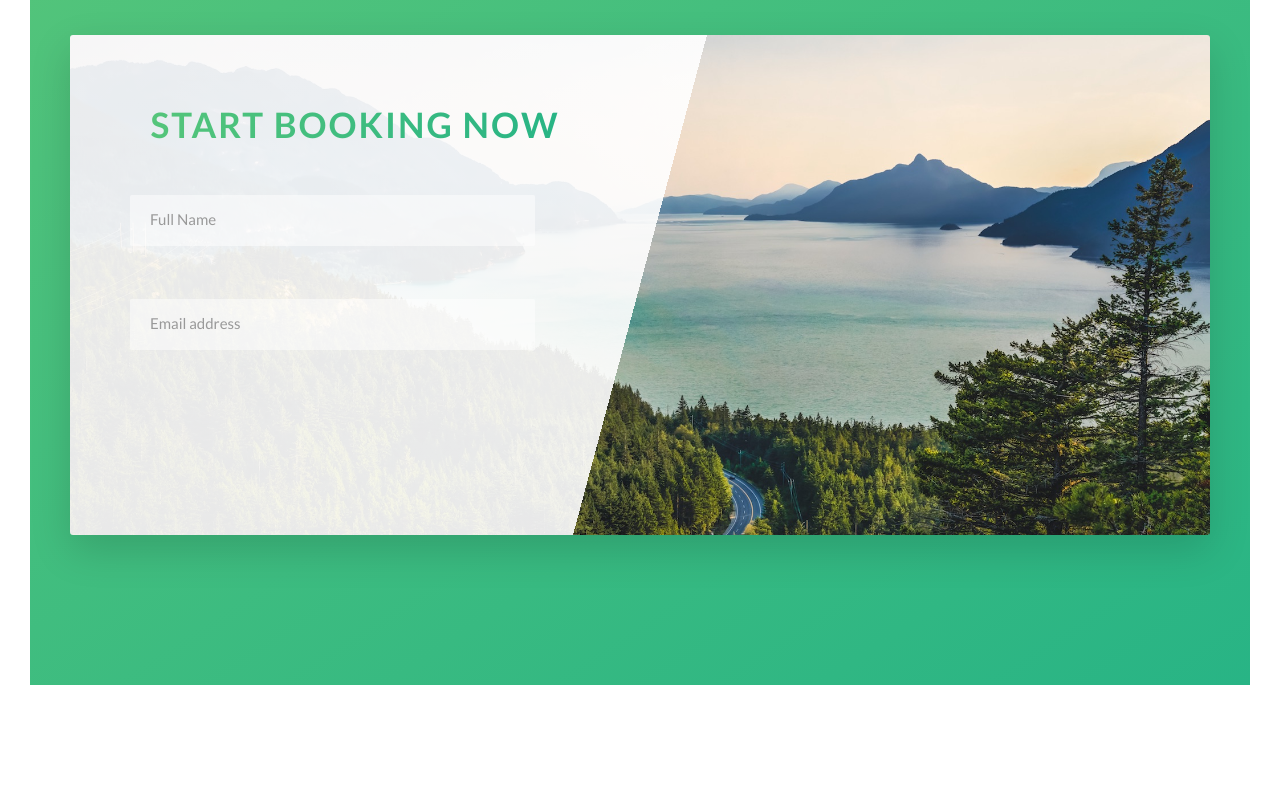
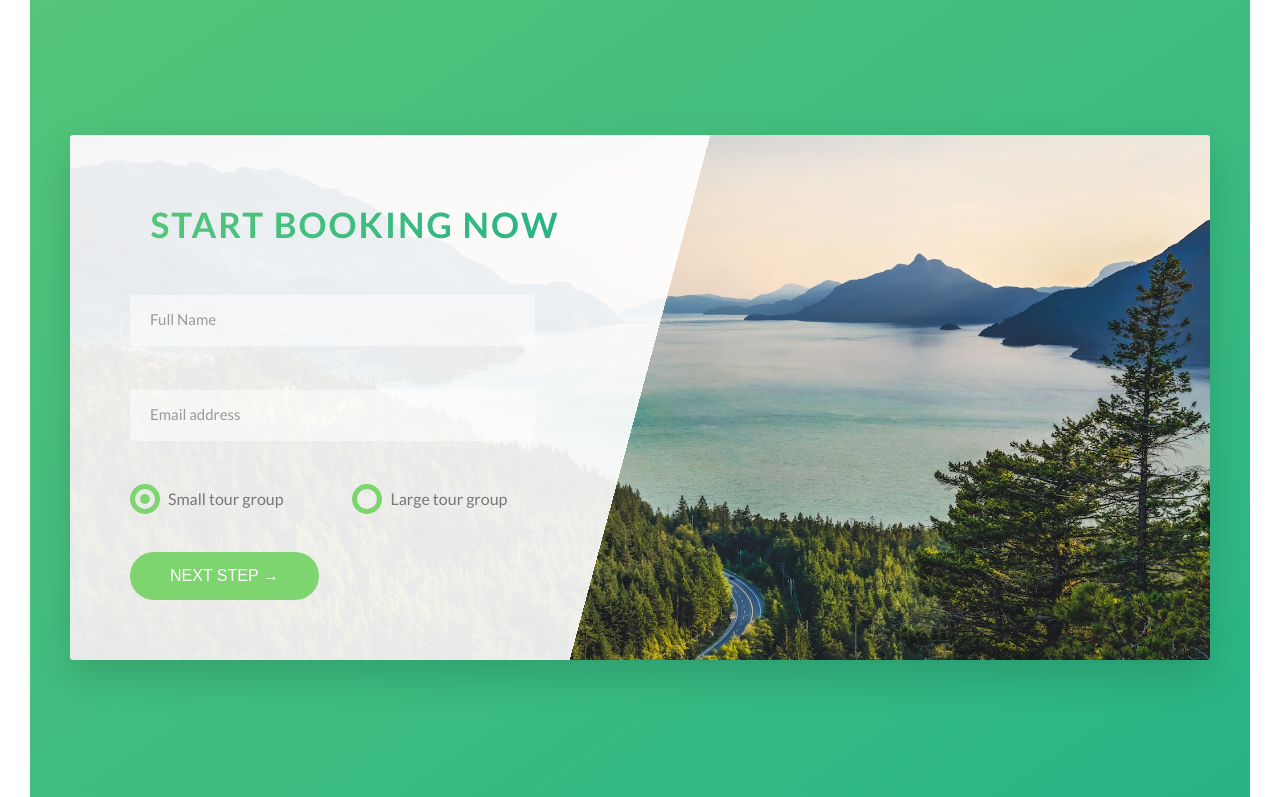
Before and after one commit to Moosees/natours, a website: page index.html in a window 1280 px wide. Shown: the part 4454-5251 px from the top of the page. Before the commit the page ends 5169 px from the top, so only its background shows below. Drawn offline with Linux system fonts and the light colour scheme.

Commit message:
Add form buttons and styles

```diff
--- a/index.html
+++ b/index.html
@@ -212,7 +212,7 @@
                     </div>
                 </div>
             </div>
-            <div class="u-center-text u-margin-top-huge">
+            <div class="u-center-text u-margin-top-big u-margin-bottom-big">
                 <a href="#" class="btn btn--green">Discover all tours</a>
             </div>
         </section>
@@ -287,6 +287,27 @@
                                     Email address
                                 </label>
                             </div>
+                            <div class="form__group u-margin-bottom-medium">
+                                <div class="form__radio-group">
+                                    <input type="radio" class="form__radio-input" id="small" name="size" checked>
+                                    <label for="small" class="form__radio-label">
+                                        <span class="form__radio-button"></span>
+                                        Small tour group
+                                    </label>
+                                </div>
+                                <div class="form__radio-group">
+                                    <input type="radio" class="form__radio-input" id="large" name="size">
+                                    <label for="large" class="form__radio-label">
+                                        <span class="form__radio-button"></span>
+                                        Large tour group
+                                    </label>
+                                </div>
+                            </div>
+                            <div class="form__group">
+                                <button class="btn btn--green">
+                                    Next step &rarr;
+                                </button>
+                            </div>
                         </form>
                     </div>
                 </div>
--- a/sass/base/_utilities.scss
+++ b/sass/base/_utilities.scss
@@ -1,23 +1,25 @@
+// Important should not be used except for utilityclasses.
+
 .u-center-text {
-    text-align: center;
+    text-align: center !important;
 }
 
 .u-margin-bottom-small {
-    margin-bottom: 1.2rem;
+    margin-bottom: 1.2rem !important;
 }
 
 .u-margin-bottom-medium {
-    margin-bottom: 4rem;
+    margin-bottom: 4rem !important;
 }
 
 .u-margin-bottom-big {
-    margin-bottom: 8rem;
+    margin-bottom: 8rem !important;
 }
 
 .u-margin-top-big {
-    margin-top: 8rem;
+    margin-top: 8rem !important;
 }
 
 .u-margin-top-huge {
-    margin-huge: 10rem;
+    margin-top: 10rem !important;
 }
--- a/sass/components/_button.scss
+++ b/sass/components/_button.scss
@@ -1,6 +1,8 @@
 .btn {
+    // & to select buttons without pseudoclasses.
     // :link pseudo class adds the special link state (not visited),
     // :visited in the same declaration to not change anything when visited
+    &,
     &:link,
     &:visited {
         font-size: $font-size-default;
@@ -12,7 +14,11 @@
         transition: all .2s;
         position: relative; // set to relative so the ::after have something to relate to
         backface-visibility: hidden;
-    } // hover pseudo class shows when mouse is over the element
+        // changes for form button
+        border: none;
+        cursor: pointer;
+    }
+    // hover pseudo class shows when mouse is over the element
     &:hover {
         transform: translateY(-.3rem);
         box-shadow: 0 1rem 2rem rgba($color-black, .2); // x-offset, y-offset, blur, color
@@ -20,11 +26,16 @@
             transform: scaleX(1.4) scaleY(1.6);
             opacity: 0;
         }
-    } // active pseudo class is used when the element is clicked
-    &:active {
+    }
+    // active pseudo class is used when the element is clicked
+    // focus pseudo for the form button, without outline
+    &:active,
+    &:focus {
+        outline: none;
         transform: translateY(-.1rem);
         box-shadow: 0 .5rem 1rem rgba($color-black, .2);
-    } // after creates a pseudo element that is (the last) child of the element
+    }
+    // after creates a pseudo element that is (the last) child of the element
     &::after {
         // we need to specify content and display on ::after pseudo elements or they won't show up
         content: "";
@@ -37,7 +48,8 @@
         left: 0;
         z-index: -1; // moves ::after behind the parent
         transition: all .4s;
-    } // hover and after can be combined
+    }
+    // hover and after can be combined
     &--white {
         background-color: $color-white;
         color: $color-grey-dark;
--- a/sass/components/_form.scss
+++ b/sass/components/_form.scss
@@ -1,39 +1,39 @@
 .form {
     &__group:not(:last-child) {
-        margin-bottom: 2rem;
+        margin-bottom: 1.3rem;
     }
 
     &__input {
         font-size: 1.5rem;
-        // browsers sets default for form fonts, we can get around that.
+        // browsers sets default for form fonts, we can get around that
         font-family: inherit;
-        // same thing with font color.
+        // same thing with font color
         color: inherit;
-        // more padding on the sides usually look better, good start point.
+        // more padding on the sides usually look better, good start point
         padding: 1.5rem 2rem;
         border-radius: 2px;
         background-color: rgba($color-white, .5);
         border: none;
-        // transparent border on unfocused inputs so they don't bump down other elements when focused.
+        // transparent border on unfocused inputs so they don't bump down other elements when focused
         border-bottom: 3px solid transparent;
         width: 90%;
         display: block;
         transition: border-bottom .3s;
 
-        // browsers sets a default outline for form inputs.
+        // browsers sets a default outline for form inputs
         &:focus {
             outline: none;
-            // we still need a indicator of what is focused.
+            // we still need a indicator of what is focused
             box-shadow: 0 1rem 2rem rgba($color-black, .1);
             border-bottom: 3px solid $color-primary;
         }
 
-        // invalid is a pseudoclass that only targets inputs with invalid inputs. Pseudoclasses can be stacked.
+        // invalid is a pseudoclass that only targets inputs with invalid inputs. Pseudoclasses can be stacked
         &:focus:invalid {
             border-bottom: 3px solid $color-secondary-dark;
         }
 
-        // pseudoelement that targets the placeholder in inputs.
+        // pseudoelement that targets the placeholder in inputs
         &::-webkit-input-placeholder {
             color: $color-grey-dark-2;
         }
@@ -42,17 +42,67 @@
     &__label {
         font-size: 1.6rem;
         margin-left: 2rem;
-        margin-top: .6rem;
+        margin-top: .4rem;
         display: block;
         transition: all .3s;
     }
 
     // placeholder-shown only selects elements when HTML placeholder is visible.
-    // + means adjacent sibling selector, selecting the sibling after the selected HTML element.
+    // + means adjacent sibling selector, selecting the sibling after the selected HTML element
     &__input:placeholder-shown + &__label {
         opacity: 0;
-        // opacity to animate, visiblily to acutally hide the element.
+        // opacity to animate, visiblily to acutally hide the element
         visibility: hidden;
         transform: translateY(-4rem);
     }
+
+    &__radio-group {
+        width: 49%;
+        display: inline-block;
+    }
+
+    &__radio-input {
+        // hides the default html radio checkboxes
+        display: none;
+    }
+
+    &__radio-label {
+        font-size: $font-size-default;
+        cursor: pointer;
+        position: relative;
+        padding-left: 3.8rem;
+    }
+
+    &__radio-button {
+        height: 3rem;
+        width: 3rem;
+        border: 5px solid $color-primary;
+        // border-radius 50% for circle
+        border-radius: 50%;
+        display: inline-block;
+        position: absolute;
+        left: 0;
+        top: -.5rem;
+
+        &::after {
+            content: "";
+            display: block;
+            height: 1rem;
+            width: 1rem;
+            border-radius: 50%;
+            position: absolute;
+            top: 50%;
+            left: 50%;
+            transform: translate(-50%, -50%);
+            background-color: $color-primary;
+            opacity: 0;
+            transition: opacity .3s;
+        }
+    }
+
+    // checked pseudoclass selects the clicked radiobutton (or checkboxes)
+    // Sibling selector again, and then selecting the child of that element
+    &__radio-input:checked + &__radio-label &__radio-button::after {
+        opacity: 1;
+    }
 }
--- a/sass/pages/_home.scss
+++ b/sass/pages/_home.scss
@@ -44,8 +44,6 @@
     border-radius: $border-radius-default;
     box-shadow: $box-shadow-default;
 
-    height: 50rem;
-
     &__form {
         width: 50%;
         padding: 6rem;
```
Also changed, not shown: css/style.css.
